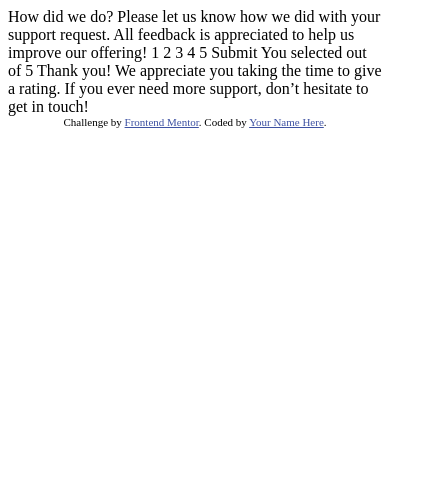
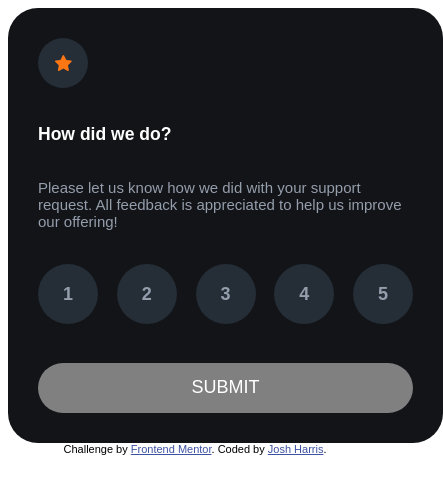
Before and after one commit to joshuaanastasakis/interactive-rating-component-main, a plain HTML site: page index.html in a window 390 px wide. Shown: the whole page, 443 px wide, since content can reach past the window. Drawn offline with Linux system fonts and the light colour scheme.

Commit message:
completed mobile view

```diff
--- a/index.html
+++ b/index.html
@@ -13,37 +13,40 @@
       .attribution { font-size: 11px; text-align: center; }
       .attribution a { color: hsl(228, 45%, 44%); }
     </style>
+
+    <!-- <link rel="preconnect" href="https://fonts.googleapis.com">
+    <link rel="preconnect" href="https://fonts.gstatic.com" crossorigin>
+    <link href="https://fonts.googleapis.com/css2?family=Overpass:wght@100&display=swap" rel="stylesheet"> -->
+    <link rel="stylesheet" href="./styles.css">
+
   </head>
   <body>
+    <div class="container">
+      <img class="img-thanks" style="display: none" src="./images/illustration-thank-you.svg" alt="">
+      <p id="finalRating" class="finalRating" style="display: none"></p>
+      <h3 id="finalTitle" class="title" style="display: none; align-self: center;">Thank you!</h3>
+      <p id="finalSubtitle" class="subtitle" style="display: none; text-align: center;">We appreciate you taking the time to give a rating. If you ever need mores upport, don't hesitate to get in touch!</p>
 
-  <!-- Rating state start -->
-
-  How did we do?
-
-  Please let us know how we did with your support request. All feedback is appreciated
-  to help us improve our offering!
-
-  1 2 3 4 5
-
-  Submit
-
-  <!-- Rating state end -->
-
-  <!-- Thank you state start -->
-
-  You selected <!-- Add rating here --> out of 5
-
-  Thank you!
-
-  We appreciate you taking the time to give a rating. If you ever need more support,
-  don’t hesitate to get in touch!
-
-  <!-- Thank you state end -->
-
+      <div class="img-circle">
+        <img id="star" src="./images/icon-star.svg" alt="">
+      </div>
+      <h3 id="firstTitle" class="title" >How did we do?</h3>
+      <p id="firstSubtitle" class="subtitle" >Please let us know how we did with your support request. All feedback is appreciated to help us improve our offering!</p>
+      <div class="ratings">
+        <button id="rating1" class="circle" >1</button>
+        <button id="rating2" class="circle" >2</button>
+        <button id="rating3" class="circle" >3</button>
+        <button id="rating4" class="circle" >4</button>
+        <button id="rating5" class="circle" >5</button>
+      </div>
+      <button disabled id="submit" class="submit">SUBMIT</button>
+    </div>
 
     <div class="attribution">
       Challenge by <a href="https://www.frontendmentor.io?ref=challenge" target="_blank">Frontend Mentor</a>.
-    Coded by <a href="#">Your Name Here</a>.
+      Coded by <a href="https://joshua.codes">Josh Harris</a>.
     </div>
   </body>
+  <script src="script.js"></script>
+
 </html>
--- /dev/null
+++ b/script.js
@@ -0,0 +1,61 @@
+let thankYouImage = document.querySelector("img.img-thanks");
+let starImage = document.querySelector(".img-circle");
+
+let ratingButtons = document.querySelectorAll("button.circle");
+let submitButton = document.querySelector("button.submit");
+
+let title = document.getElementById("firstTitle");
+let subtitle = document.getElementById("firstSubtitle");
+
+let finalTitle = document.getElementById("finalTitle");
+let finalSubtitle = document.getElementById("finalSubtitle");
+
+let finalRating = document.getElementById("finalRating");
+
+let ratings = document.querySelector("div.ratings");
+
+// submitButton.disabled = true;
+
+let selectedRating = null;
+
+ratingButtons.forEach(b => {
+    b.addEventListener('click', e => {
+        onRatingClick(e);
+        submitButton.disabled = false;
+        console.log(submitButton)
+    })
+});
+
+submitButton.addEventListener('click', e => {
+    handleSubmit();
+});
+
+function onRatingClick(e) {
+    e.target.classList.add("selected");
+    ratingButtons.forEach(b => {
+        if (b.innerHTML !== e.target.innerHTML) {
+            b.classList.remove("selected");
+        }
+    })
+
+    selectedRating = e.target.innerHTML;
+}
+
+function handleSubmit() {
+    console.log("Submit: " + selectedRating);
+
+    starImage.style.display = "none";
+    title.style.display = "none";
+    subtitle.style.display = "none";
+    ratings.style.display = "none";
+    submitButton.style.display = "none";
+
+    thankYouImage.style.display = "";
+    finalTitle.style.display = "";
+    finalSubtitle.style.display = "";
+    finalRating.style.display = "";
+
+
+    finalRating.innerHTML = "You selected " + selectedRating + " out of 5";
+
+}
--- /dev/null
+++ b/styles.css
@@ -0,0 +1,136 @@
+:root {
+    --color-orange: hsl(25, 97%, 53%);
+    --color-white: hsl(0, 0%, 100%);
+    --light-grey: hsl(217, 12%, 63%);
+    --medium-grey: hsl(216, 12%, 54%);
+    --dark-blue: hsl(213, 19%, 18%);
+    --very-dark-blue: hsl(216, 12%, 8%);
+    --fw-400: 400;
+    --fw-700: 700;
+}
+
+body {
+    font-size: 15px;
+    font-family: 'Overpass', sans-serif;
+    background-color: white;
+}
+
+.container {
+    display: flex;
+    flex-flow: column;
+    margin: auto;
+    justify-content: space-between;
+    background-color: var(--very-dark-blue);
+    /* width: 1440px;
+    height: 1440px; */
+    width: 375px;
+    height: 375px;
+
+    border-radius: 30px;
+    padding: 30px;
+}
+
+/* Star Image --START--*/
+.img-circle {
+    border-radius: 50%;
+    background-color: var(--dark-blue);
+    width: 50px;
+    height: 50px;
+    position: relative;
+    /* margin-bottom: 10px; */
+}
+
+img#star {
+    position: absolute;
+    left: calc(50% - (17px/2));
+    top: calc(50% - (16px/2))
+}
+/* Star Image --END--*/
+
+.title {
+    color: var(--color-white);
+    font-weight: var(--fw-700);
+    margin-bottom: 0px;
+}
+
+.subtitle {
+
+    color: var(--light-grey);
+    font-weight: var(--fw-400);
+    /* margin-bottom: 20px; */
+}
+
+.ratings {
+    display: flex;
+    /* flex-direction: row; */
+    justify-content: space-between;
+    /* align-items: center; */
+    width: 100%;
+    margin-bottom: 20px;
+}
+
+.finalRating {
+    text-align: center;
+    align-self: center;
+    color: var(--color-orange);
+    background-color: var(--dark-blue);
+    width: 60%;
+    padding-top: 5px;
+    padding-bottom: 5px;
+    border-radius: 15px;
+}
+
+.img-thanks {
+    width: 60%;
+    align-self: center;
+}
+
+button.submit {
+    background-color: var(--color-orange);
+    color: var(--color-white);
+    border: none;
+    width: 100%;
+    border-radius: 30px;
+    height: 50px;
+    font-size: 1.125rem;
+}
+
+button.circle {
+    border-radius: 50%;
+    background-color: var(--dark-blue);
+    width: 60px;
+    height: 60px;
+    /* padding: auto; */
+    display: block;
+    /* flex-flow: column; */
+    /* align-self: center; */
+    /* justify-self: center; */
+    font-weight: var(--fw-700);
+    /* margin: auto; */
+    border: none;
+    color: var(--light-grey);
+    font-size: 1.125rem;
+}
+
+button.selected {
+    background-color: var(--light-grey);
+    color: var(--color-white);
+}
+
+button.circle:hover {
+    background-color: var(--color-orange);
+    color: var(--color-white);
+    cursor: pointer;
+}
+
+button.submit:hover {
+    background-color: var(--color-white);
+    color: var(--color-orange);
+    cursor: pointer;
+}
+
+button.submit:disabled {
+    cursor:no-drop;
+    background-color: grey;
+    color: white;
+}
```
Lines whose indentation alone changed are shown as unchanged.
